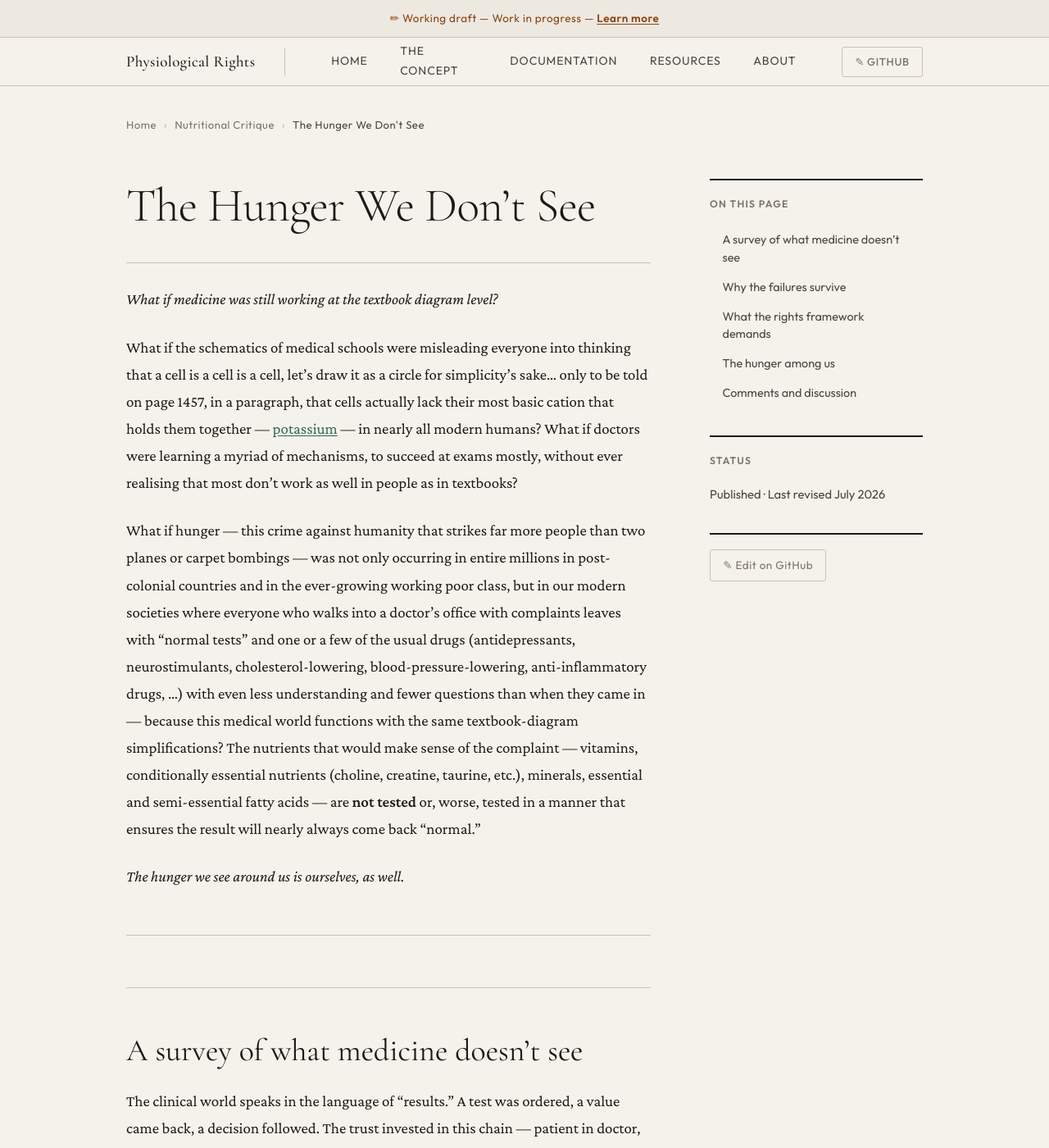
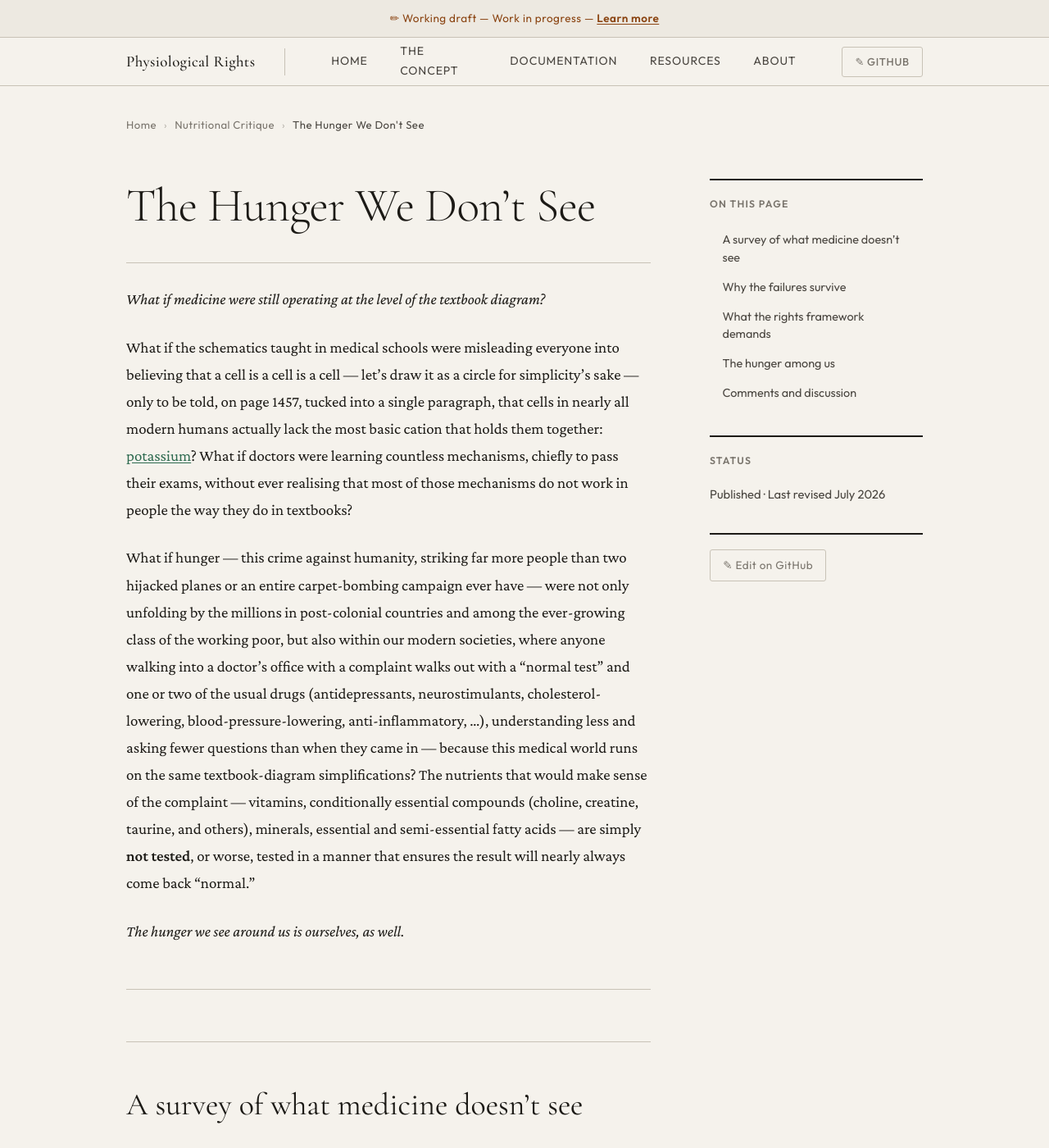
Before and after one commit to PerigGouanvic/physiological-rights, a Jekyll site: the page built from _critique/the-hunger-we-dont-see.md, in a window 1280 px wide and 1400 px high. Shown: the whole window at 82% size. Built offline with Jekyll 4.4.1, drawn with Linux system fonts in a browser that asks for light colours; comment, search, counter and statistics services are not loaded.

Commit message:
edit(critique): copy-edit "The Hunger We Don't See" opening
Corrects francophone calques in the opening ("in entire millions",
"working poor class", "misleading everyone into thinking", "myriad of
mechanisms, to succeed at exams mostly"), tightens the 9/11 and
carpet-bombing reference, and clarifies the buried-in-textbook image.
Voice, rhythm, and imagery preserved.

Co-Authored-By: Claude Opus 4.7 <noreply@anthropic.com>

```diff
--- a/_critique/the-hunger-we-dont-see.md
+++ b/_critique/the-hunger-we-dont-see.md
@@ -8,11 +8,11 @@ last_revised: "July 2026"
 
 # The Hunger We Don't See
 
-*What if medicine was still working at the textbook diagram level?*
+*What if medicine were still operating at the level of the textbook diagram?*
 
-What if the schematics of medical schools were misleading everyone into thinking that a cell is a cell is a cell, let's draw it as a circle for simplicity's sake... only to be told on page 1457, in a paragraph, that cells actually lack their most basic cation that holds them together — [potassium](/rights/potassium/) — in nearly all modern humans? What if doctors were learning a myriad of mechanisms, to succeed at exams mostly, without ever realising that most don't work as well in people as in textbooks?
+What if the schematics taught in medical schools were misleading everyone into believing that a cell is a cell is a cell — let's draw it as a circle for simplicity's sake — only to be told, on page 1457, tucked into a single paragraph, that cells in nearly all modern humans actually lack the most basic cation that holds them together: [potassium](/rights/potassium/)? What if doctors were learning countless mechanisms, chiefly to pass their exams, without ever realising that most of those mechanisms do not work in people the way they do in textbooks?
 
-What if hunger — this crime against humanity that strikes far more people than two planes or carpet bombings — was not only occurring in entire millions in post-colonial countries and in the ever-growing working poor class, but in our modern societies where everyone who walks into a doctor's office with complaints leaves with "normal tests" and one or a few of the usual drugs (antidepressants, neurostimulants, cholesterol-lowering, blood-pressure-lowering, anti-inflammatory drugs, …) with even less understanding and fewer questions than when they came in — because this medical world functions with the same textbook-diagram simplifications? The nutrients that would make sense of the complaint — vitamins, conditionally essential nutrients (choline, creatine, taurine, etc.), minerals, essential and semi-essential fatty acids — are **not tested** or, worse, tested in a manner that ensures the result will nearly always come back "normal."
+What if hunger — this crime against humanity, striking far more people than two hijacked planes or an entire carpet-bombing campaign ever have — were not only unfolding by the millions in post-colonial countries and among the ever-growing class of the working poor, but also within our modern societies, where anyone walking into a doctor's office with a complaint walks out with a "normal test" and one or two of the usual drugs (antidepressants, neurostimulants, cholesterol-lowering, blood-pressure-lowering, anti-inflammatory, …), understanding less and asking fewer questions than when they came in — because this medical world runs on the same textbook-diagram simplifications? The nutrients that would make sense of the complaint — vitamins, conditionally essential compounds (choline, creatine, taurine, and others), minerals, essential and semi-essential fatty acids — are simply **not tested**, or worse, tested in a manner that ensures the result will nearly always come back "normal."
 
 *The hunger we see around us is ourselves, as well.*
 
```
